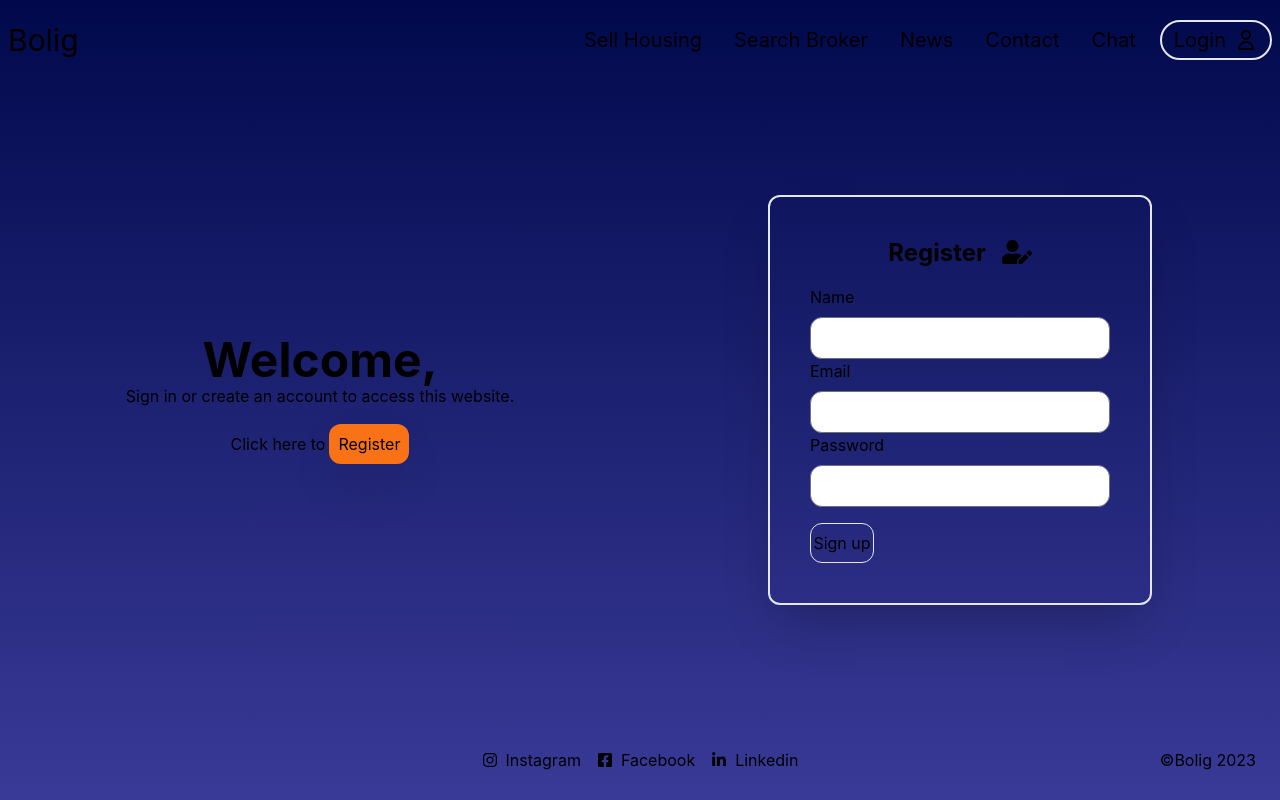
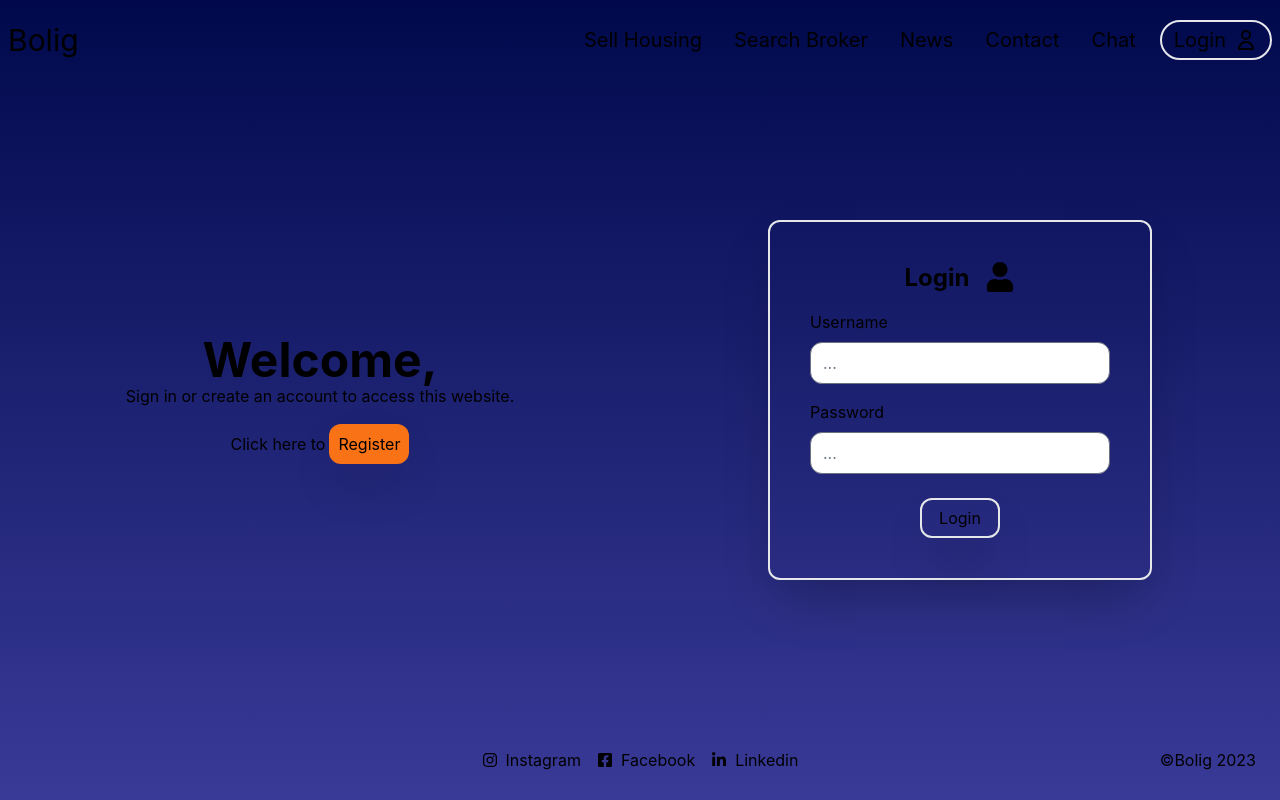
Before and after one commit to MaxAndreasLundin/bolig-web, a Next.js app: page /chat in a window 1280 px wide. Built offline with nearby package versions, Linux system fonts and the light colour scheme.

Commit message:
fixing the styling

```diff
--- a/app/chat/page.tsx
+++ b/app/chat/page.tsx
@@ -23,13 +23,9 @@ const page = () => {
           </div>
 
           <div className='flex flex-col justify-center items-center row-span-2'>
-            <FormChatRegistration />
-            {/* <div className='flex flex-col'>
-                <div className='flex'>
+            <div className='flex flex-col'>
                   {click ? <FormChatLogin /> : <FormChatRegistration />}
-                </div>
-            </div> */}
-
+            </div>
           </div>
         </div>
       </div>
--- a/components/Chat/FormChatLogin.tsx
+++ b/components/Chat/FormChatLogin.tsx
@@ -31,12 +31,12 @@ const FormChatLogin = () => {
   };
 
   return (
-    <form onSubmit={onSubmit} className="border rounded-xl w-96 p-10 shadow-2xl">
+    <form onSubmit={onSubmit} className="border-2 rounded-xl w-96 p-10 shadow-2xl">
       <div className="flex justify-center gap-4 mb-4">
         <h2 className="text-2xl font-bold">Login</h2>
         <FaUser className="text-3xl" />
       </div>
-      <div className="flex flex-col">
+      <div className="flex flex-col mb-4">
         <label htmlFor="username">Username</label>
         <input
           type="text"
@@ -47,7 +47,7 @@ const FormChatLogin = () => {
           className="text-black rounded-xl mt-2"
         />
       </div>
-      <div className="flex flex-col">
+      <div className="flex flex-col mb-2">
         <label htmlFor="password">Password</label>
         <input
           type="password"
@@ -58,9 +58,11 @@ const FormChatLogin = () => {
           className="text-black rounded-xl mt-2"
         />
       </div>
-      <button type="submit" className="border rounded-xl h-10 w-16 mt-4">
-        Login
-      </button>
+      <div className="flex justify-center items-center">
+        <button type="submit" className="border-2 rounded-xl h-10 w-40 sm:w-20 mt-4 shadow-2xl hover:scale-105">
+          Login
+        </button>
+      </div>
     </form>
   );
 };
--- a/components/Chat/FormChatRegistration.tsx
+++ b/components/Chat/FormChatRegistration.tsx
@@ -42,7 +42,7 @@ const FormChatRegistration = () => {
         <h2 className="text-2xl font-bold">Register</h2>
         <FaUserEdit className="text-3xl" />
       </div>
-      <div className="flex flex-col">
+      <div className="flex flex-col mb-4">
         <label htmlFor="name">Name</label>
         <input
           type="text"
@@ -52,7 +52,7 @@ const FormChatRegistration = () => {
           className="text-black rounded-xl mt-2"
         />
       </div>
-      <div className="flex flex-col">
+      <div className="flex flex-col mb-4">
         <label htmlFor="email">Email</label>
         <input
           type="email"
@@ -62,7 +62,7 @@ const FormChatRegistration = () => {
           className="text-black rounded-xl mt-2"
         />
       </div>
-      <div className="flex flex-col">
+      <div className="flex flex-col mb-2">
         <label htmlFor="password">Password</label>
         <input
           type="password"
@@ -72,8 +72,8 @@ const FormChatRegistration = () => {
           className="text-black rounded-xl mt-2"
         />
       </div>
-      <div>
-        <button type="submit" className="border rounded-xl h-10 w-16 mt-4">
+      <div className="flex justify-center items-center">
+        <button type="submit" className="border-2 rounded-xl h-10 w-40 sm:w-20 mt-4 shadow-2xl hover:scale-105">
           Sign up
         </button>
       </div>
```
Also changed, not shown: components/Chat/ChatBox.tsx (renamed from components/ChatBox.tsx).
